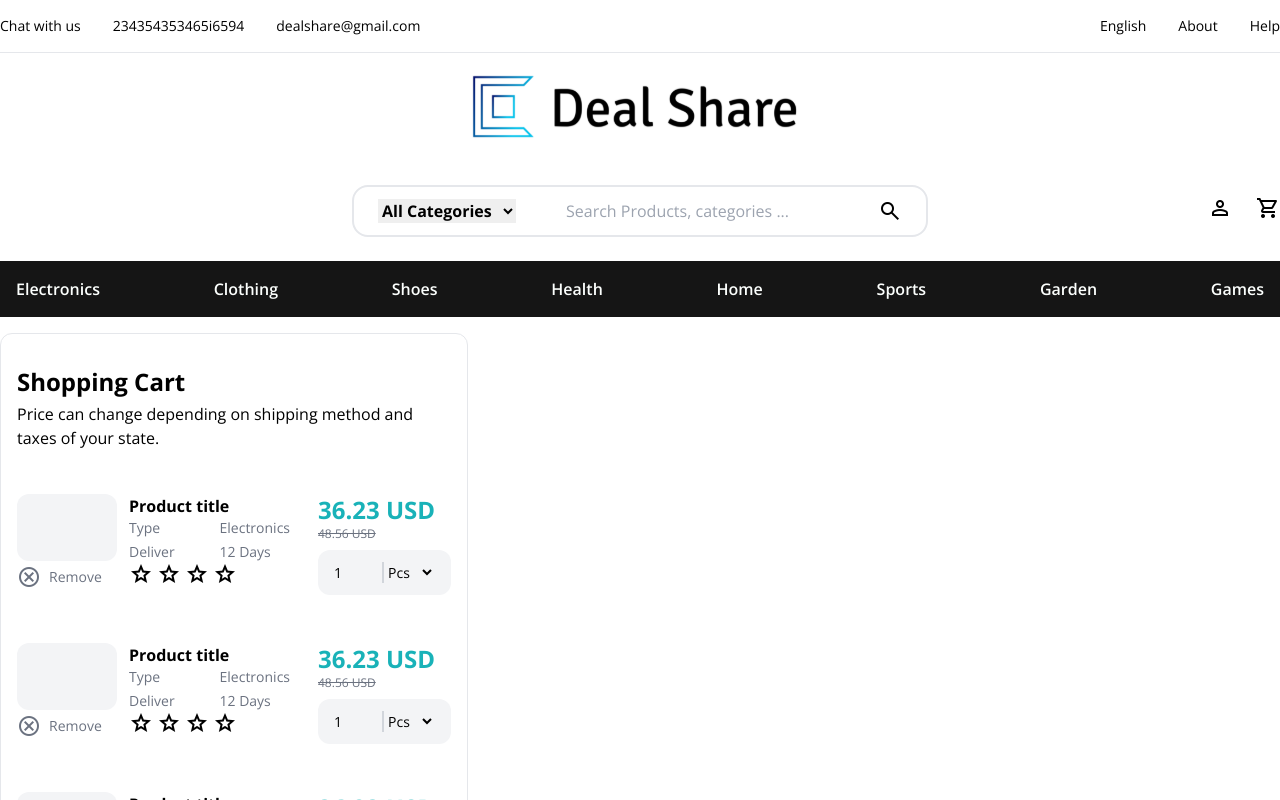
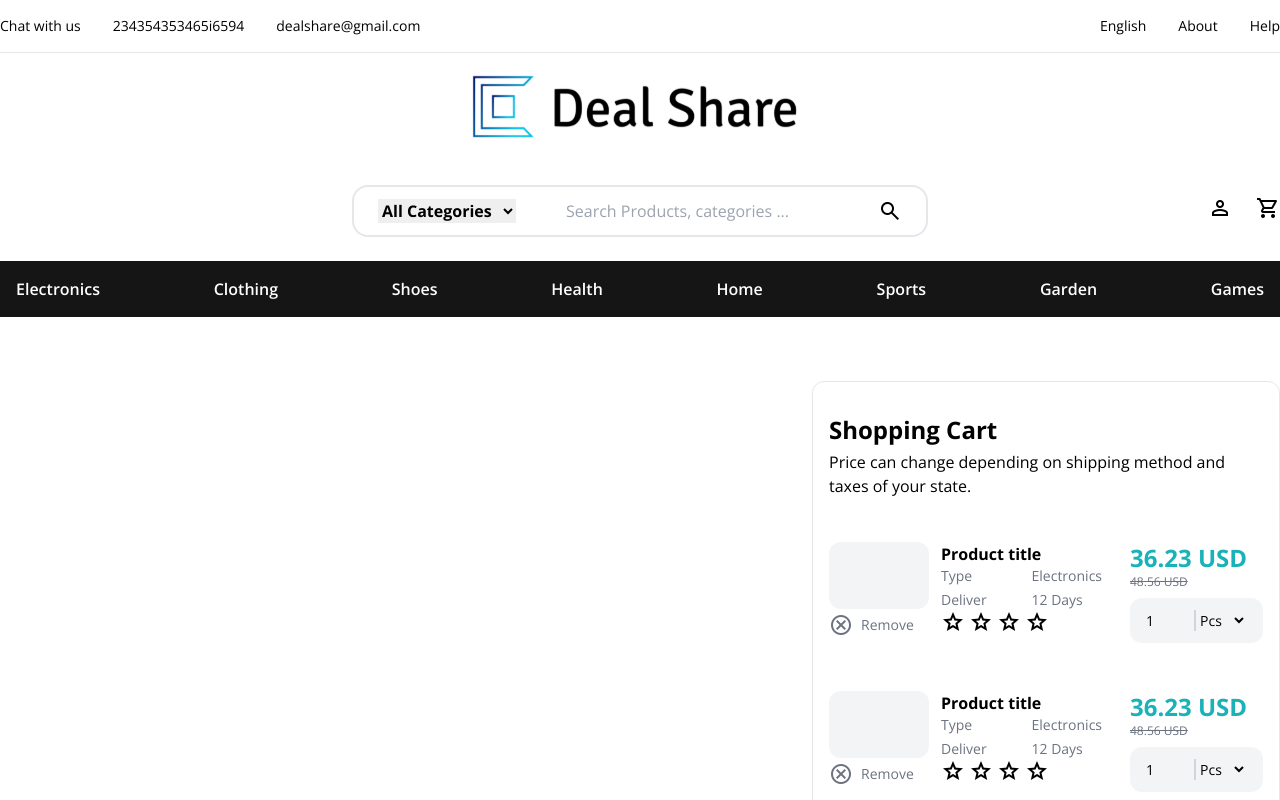
Before and after one commit to htmujahid/DealShare, a Next.js app: page /cart in a window 1280 px wide. Shown: the top 800 px of the page. Built offline with nearby package versions, Linux system fonts and the light colour scheme.

Commit message:
layout changings

```diff
--- a/src/pages/checkout/index.js
+++ b/src/pages/checkout/index.js
@@ -7,7 +7,7 @@ function index() {
   return (
     <CustomerLayout>
       <CustomerContainer>
-        <div className="flex gap-8 my-4 mb-16">
+        <div className="flex gap-8 my-4 my-16">
           <BillingInfo />
           <OrderSummary />
         </div>
--- a/src/sections/Cart/ShppingCart.jsx
+++ b/src/sections/Cart/ShppingCart.jsx
@@ -4,12 +4,13 @@ import { ProductSummaryCard } from "@/components/Card";
 import Link from "next/link";
 function ShppingCart() {
   return (
-        <div className="w-[468px] border rounded-xl py-8 px-4 mt-4 mb-16">
+    <div className="flex justify-end my-16">
+      <div className="w-[468px] border rounded-xl py-8 px-4">
         <div className="mb-10">
           <h5 className="text-2xl font-bold pb-1">Shopping Cart</h5>
           <p className="pb-1">
-                    Price can change depending on shipping method and taxes of
-                    your state.
+            Price can change depending on shipping method and taxes of your
+            state.
           </p>
         </div>
         <div className="flex flex-col gap-12">
@@ -28,13 +29,9 @@ function ShppingCart() {
           <p className="text-right">$ 1,000.00</p>
           <p className="">
             Total <br />
-                    <span className="text-xs font-normal">
-                        Taxes are applied
-                    </span>
+            <span className="text-xs font-normal">Taxes are applied</span>
           </p>
-                <p className="text-right text-primary-dark text-2xl">
-                    $ 1,000.00
-                </p>
+          <p className="text-right text-primary-dark text-2xl">$ 1,000.00</p>
         </div>
         <div className="flex justify-between">
           <Link href="/">
@@ -45,6 +42,7 @@ function ShppingCart() {
           </Link>
         </div>
       </div>
+    </div>
   );
 }
 
--- a/src/sections/Category/CategoryViews.jsx
+++ b/src/sections/Category/CategoryViews.jsx
@@ -15,7 +15,7 @@ function CategoryViews() {
   const [view, setView] = React.useState("grid");
   return (
     <CustomerContainer>
-      <div className="flex justify-between items-center pb-16">
+      <div className="flex justify-between items-center my-16">
         <h3 className="text-4xl font-bold">
           {stringToTitleCase(router.query.category)}
         </h3>
--- a/src/sections/Product/ProductDetailedDescription.jsx
+++ b/src/sections/Product/ProductDetailedDescription.jsx
@@ -16,7 +16,7 @@ function ProductDetailedDescription({ product }) {
 
   return (
     <CustomerContainer>
-      <div className="grid grid-cols-2 gap-8 my-4">
+      <div className="grid grid-cols-2 gap-8 my-16">
         <div className="w-[569px] h-[436px] bg-gray-100 rounded-xl sticky top-8">
           <img
             src={product?.media?.mediaURL[0] ?? ""}
```
Lines whose indentation alone changed are shown as unchanged.
